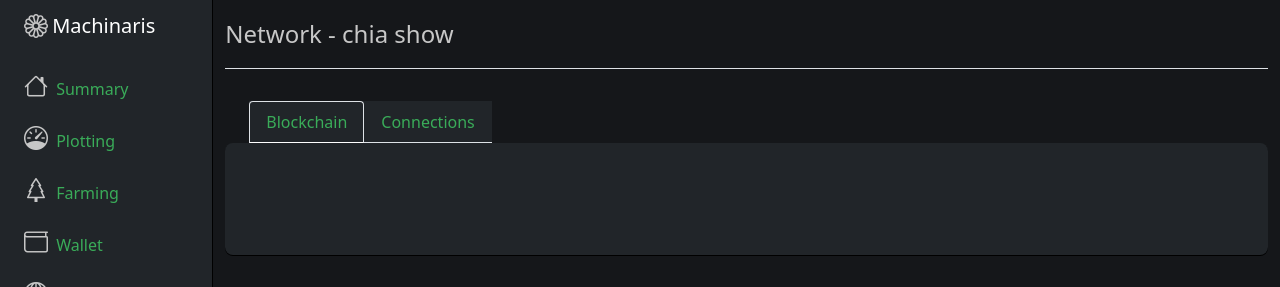
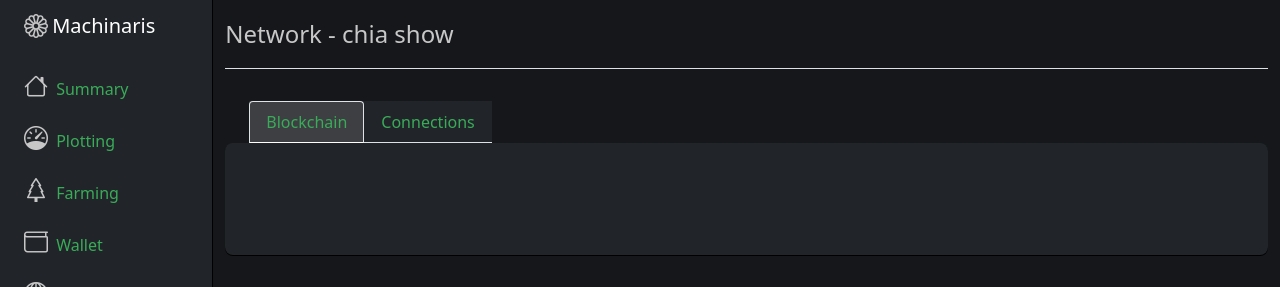
Before and after one commit to guydavis/machinaris, a Flask app: template app/templates/network/blockchain.html in a window 1280 px wide. Shown: the top 287 px of the page. Run offline with Flask 2, Linux system fonts and the light colour scheme; the template is opened without the code that fills it, so the values that code supplies are empty; some libraries are stand-ins or nearby versions.

Commit message:
Final style changes.

```diff
--- a/app/templates/network/blockchain.html
+++ b/app/templates/network/blockchain.html
@@ -9,8 +9,7 @@
 </header>
 
 <style>
-    a.active.nav-link{background-color: #212529!important }
-    a.inactive.nav-link{background-color: darkgrey!important }
+    a.active.nav-link{background-color: #3d3f42!important }
 </style>
 <nav class="navbar navbar-dark" style="padding-bottom: 0px;">
     <div class="container-fluid">
@@ -18,7 +17,7 @@
             <li class="nav-item">
                 <a class="nav-link active" aria-current="page" href="{{ url_for('network_blockchain') }}">Blockchain</a>
             </li>
-            <li class="nav-item inactive">
+            <li class="nav-item">
                 <a class="nav-link" href="{{ url_for('network_connections') }}">Connections</a>
             </li>
         </ul>
--- a/app/templates/network/connections.html
+++ b/app/templates/network/connections.html
@@ -25,14 +25,13 @@
     </div>
 
     <style>
-        a.active.nav-link{background-color: #212529!important }
-        a.inactive.nav-link{background-color: darkgrey!important }
+        a.active.nav-link{background-color: #3d3f42!important }
     </style>
     <nav class="navbar navbar-dark" style="padding-bottom: 0px;">
         <div class="container-fluid">
             <ul class="nav nav-tabs bg-dark">
                 <li class="nav-item">
-                    <a class="nav-link inactive" aria-current="page" href="{{ url_for('network_blockchain') }}">Blockchain</a>
+                    <a class="nav-link" aria-current="page" href="{{ url_for('network_blockchain') }}">Blockchain</a>
                 </li>
                 <li class="nav-item">
                     <a class="nav-link active" href="{{ url_for('network_connections') }}">Connections</a>
```
